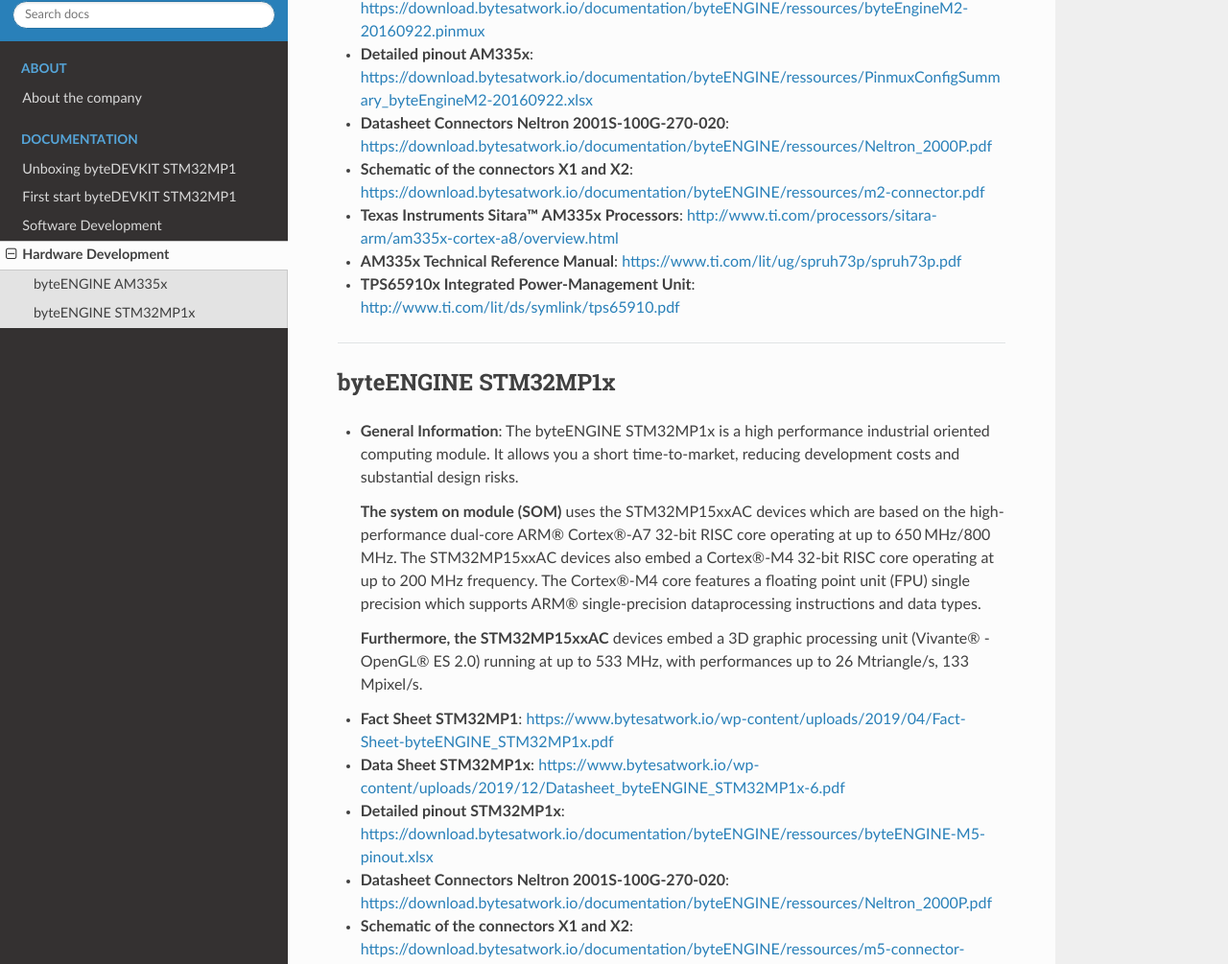
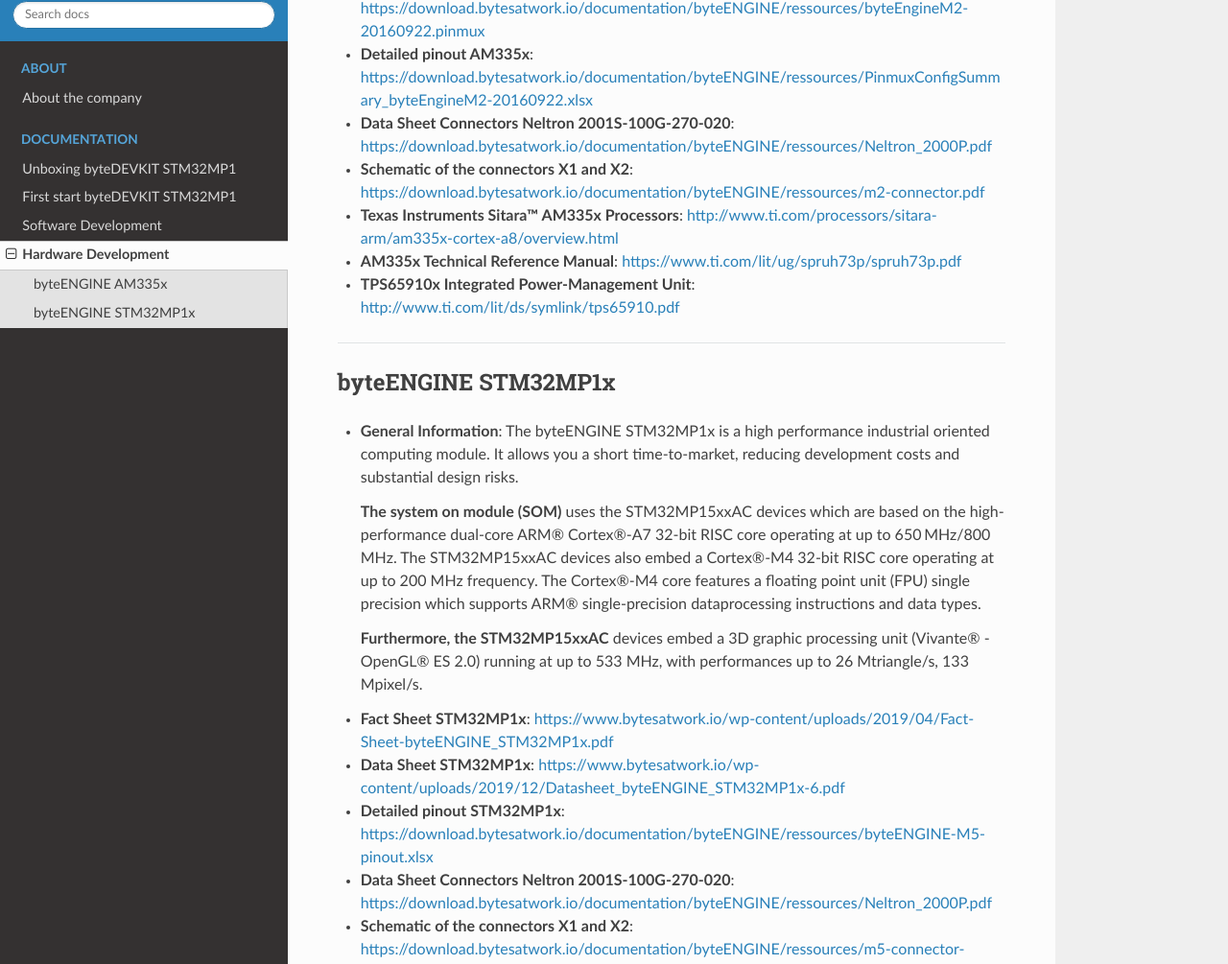
Before and after one commit to jfilus/byteWIKI, a Sphinx documentation site: the page built from docs/source/hardwaredevelopment.rst, in a window 1280 px wide and 1400 px high, scrolled down 668 px. Shown: the part 139-1144 px from the top of the window at 96% size. Built offline with Sphinx 7.4.7 and the Read the Docs theme 2.0.0, drawn with Linux system fonts in a browser that asks for light colours.

Commit message:
Update hardwaredevelopment.rst

```diff
--- a/docs/source/hardwaredevelopment.rst
+++ b/docs/source/hardwaredevelopment.rst
@@ -36,7 +36,7 @@
 -  **Data Sheet AM335x**: https://www.bytesatwork.io/wp-content/uploads/2019/03/Datasheet_byteENGINE_AM335x-12.pdf
 -  **Prepared Pinmux file AM335x**: https://download.bytesatwork.io/documentation/byteENGINE/ressources/byteEngineM2-20160922.pinmux
 -  **Detailed pinout AM335x**: https://download.bytesatwork.io/documentation/byteENGINE/ressources/PinmuxConfigSummary_byteEngineM2-20160922.xlsx
--  **Datasheet Connectors Neltron 2001S-100G-270-020**: https://download.bytesatwork.io/documentation/byteENGINE/ressources/Neltron_2000P.pdf
+-  **Data Sheet Connectors Neltron 2001S-100G-270-020**: https://download.bytesatwork.io/documentation/byteENGINE/ressources/Neltron_2000P.pdf
 -  **Schematic of the connectors X1 and X2**: https://download.bytesatwork.io/documentation/byteENGINE/ressources/m2-connector.pdf
 -  **Texas Instruments Sitara™ AM335x Processors**: http://www.ti.com/processors/sitara-arm/am335x-cortex-a8/overview.html
 -  **AM335x Technical Reference Manual**: https://www.ti.com/lit/ug/spruh73p/spruh73p.pdf
@@ -65,10 +65,10 @@
    with performances up to 26 Mtriangle/s, 133 Mpixel/s.
 
 
--  **Fact Sheet STM32MP1**: https://www.bytesatwork.io/wp-content/uploads/2019/04/Fact-Sheet-byteENGINE_STM32MP1x.pdf
+-  **Fact Sheet STM32MP1x**: https://www.bytesatwork.io/wp-content/uploads/2019/04/Fact-Sheet-byteENGINE_STM32MP1x.pdf
 -  **Data Sheet STM32MP1x**: https://www.bytesatwork.io/wp-content/uploads/2019/12/Datasheet_byteENGINE_STM32MP1x-6.pdf
 -  **Detailed pinout STM32MP1x**: https://download.bytesatwork.io/documentation/byteENGINE/ressources/byteENGINE-M5-pinout.xlsx
--  **Datasheet Connectors Neltron 2001S-100G-270-020**: https://download.bytesatwork.io/documentation/byteENGINE/ressources/Neltron_2000P.pdf
+-  **Data Sheet Connectors Neltron 2001S-100G-270-020**: https://download.bytesatwork.io/documentation/byteENGINE/ressources/Neltron_2000P.pdf
 -  **Schematic of the connectors X1 and X2**: https://download.bytesatwork.io/documentation/byteENGINE/ressources/m5-connector-pinout.pdf
 -  **STMicroelectronics STM32MP1**: https://www.st.com/en/microcontrollers-microprocessors/stm32mp1-series.html
 -  **STPMIC1 power management IC**: https://www.st.com/en/power-management/stpmic1.html
```
